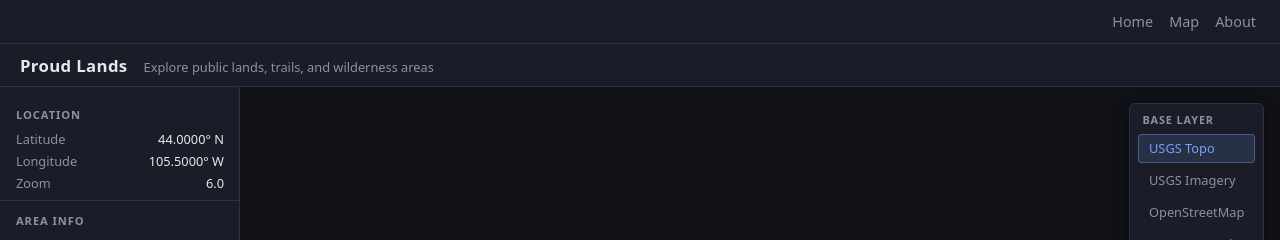
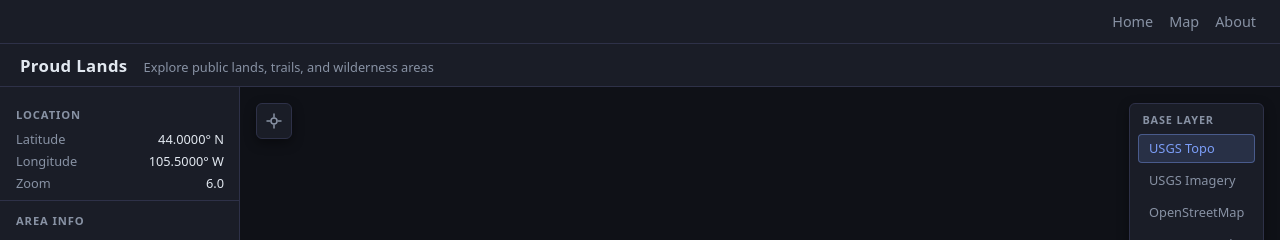
Before and after one commit to RyanGuthrie/proudlands, a SvelteKit app in the folder ui/: page /map in a window 1280 px wide. Shown: the top 240 px of the page. Built offline with nearby package versions, Linux system fonts and the light colour scheme; no server answers.

Commit message:
Add lat/long selector

```diff
--- a/ui/src/routes/map/+page.svelte
+++ b/ui/src/routes/map/+page.svelte
@@ -42,8 +42,46 @@
 	let centerLng = $state(-105.5);
 	let zoom = $state(6);
 
+	let gotoOpen = $state(false);
+	let inputLat = $state('');
+	let inputLng = $state('');
+	let gotoError = $state('');
+	let latInput: HTMLInputElement;
+
 	function fmt(val: number, decimals: number) {
 		return val.toFixed(decimals);
+	}
+
+	function toggleGoto() {
+		gotoOpen = !gotoOpen;
+		gotoError = '';
+		if (gotoOpen) {
+			// focus after transition starts
+			setTimeout(() => latInput?.focus(), 50);
+		}
+	}
+
+	function gotoCoords() {
+		const lat = parseFloat(inputLat);
+		const lng = parseFloat(inputLng);
+		if (isNaN(lat) || lat < -90 || lat > 90) {
+			gotoError = 'Latitude must be between -90 and 90';
+			return;
+		}
+		if (isNaN(lng) || lng < -180 || lng > 180) {
+			gotoError = 'Longitude must be between -180 and 180';
+			return;
+		}
+		gotoError = '';
+		gotoOpen = false;
+		inputLat = '';
+		inputLng = '';
+		map.flyTo({ center: [lng, lat], zoom: Math.max(zoom, 10), duration: 1200 });
+	}
+
+	function handleGotoKey(e: KeyboardEvent) {
+		if (e.key === 'Enter') gotoCoords();
+		if (e.key === 'Escape') { gotoOpen = false; gotoError = ''; }
 	}
 
 	function makeStyle(layerId: LayerId): StyleSpecification {
@@ -103,22 +141,6 @@
 
 	<!-- Body: sidebar + map -->
 	<div class="map-body">
-		<!-- Layer switcher: always visible, floating on map -->
-		<div class="layer-switcher">
-			<span class="layer-switcher-label">Base Layer</span>
-			<div class="layer-list">
-				{#each layers as layer}
-					<button
-						class="layer-btn"
-						class:active={activeLayerId === layer.id}
-						onclick={() => switchLayer(layer.id)}
-					>
-						{layer.label}
-					</button>
-				{/each}
-			</div>
-		</div>
-
 		<!-- Sidebar -->
 		<aside class="sidebar" class:collapsed={!sidebarOpen}>
 			<div class="sidebar-content">
@@ -175,8 +197,61 @@
 			</button>
 		</aside>
 
-		<!-- Map -->
-		<div bind:this={mapContainer} class="map-container"></div>
+		<!-- Map area: overlays are scoped here so they stay within the map -->
+		<div class="map-area">
+			<!-- Coordinate jump popout -->
+			<div class="goto-wrap" class:open={gotoOpen}>
+				<button class="goto-trigger" onclick={toggleGoto} aria-label="Go to coordinates" title="Go to coordinates">
+					<svg width="16" height="16" viewBox="0 0 16 16" fill="none" stroke="currentColor" stroke-width="1.5" stroke-linecap="round">
+						<circle cx="8" cy="8" r="3"/>
+						<line x1="8" y1="1" x2="8" y2="4"/>
+						<line x1="8" y1="12" x2="8" y2="15"/>
+						<line x1="1" y1="8" x2="4" y2="8"/>
+						<line x1="12" y1="8" x2="15" y2="8"/>
+					</svg>
+				</button>
+				<div class="goto-form">
+					<input
+						bind:this={latInput}
+						type="text"
+						inputmode="decimal"
+						placeholder="Latitude"
+						bind:value={inputLat}
+						onkeydown={handleGotoKey}
+					/>
+					<span class="goto-sep">,</span>
+					<input
+						type="text"
+						inputmode="decimal"
+						placeholder="Longitude"
+						bind:value={inputLng}
+						onkeydown={handleGotoKey}
+					/>
+					<button class="goto-go" onclick={gotoCoords}>Go</button>
+				</div>
+				{#if gotoError}
+					<div class="goto-error">{gotoError}</div>
+				{/if}
+			</div>
+
+			<!-- Layer switcher: always visible, floating on map -->
+			<div class="layer-switcher">
+				<span class="layer-switcher-label">Base Layer</span>
+				<div class="layer-list">
+					{#each layers as layer}
+						<button
+							class="layer-btn"
+							class:active={activeLayerId === layer.id}
+							onclick={() => switchLayer(layer.id)}
+						>
+							{layer.label}
+						</button>
+					{/each}
+				</div>
+			</div>
+
+			<div bind:this={mapContainer} class="map-container"></div>
+		</div>
 	</div>
 </div>
 
@@ -222,7 +297,13 @@
 		display: flex;
 		flex: 1;
 		overflow: hidden;
+	}
+
+	.map-area {
+		flex: 1;
 		position: relative;
+		min-width: 0;
+		overflow: hidden;
 	}
 
 	/* Sidebar */
@@ -377,7 +458,121 @@
 
 	/* Map */
 	.map-container {
-		flex: 1;
-		min-width: 0;
+		width: 100%;
+		height: 100%;
+	}
+
+	/* Coordinate jump popout */
+	.goto-wrap {
+		position: absolute;
+		top: 1rem;
+		left: 1rem;
+		z-index: 10;
+		display: flex;
+		flex-direction: column;
+		align-items: flex-start;
+		gap: 0.4rem;
+	}
+
+	.goto-trigger {
+		width: 36px;
+		height: 36px;
+		border-radius: 6px;
+		background: var(--surface);
+		border: 1px solid var(--border);
+		color: var(--text-muted);
+		cursor: pointer;
+		display: flex;
+		align-items: center;
+		justify-content: center;
+		box-shadow: 0 4px 12px rgba(0, 0, 0, 0.4);
+		transition: color 0.15s, background 0.15s;
+		flex-shrink: 0;
+	}
+
+	.goto-trigger:hover,
+	.goto-wrap.open .goto-trigger {
+		color: var(--accent);
+		background: color-mix(in srgb, var(--accent) 10%, var(--surface));
+		border-color: color-mix(in srgb, var(--accent) 40%, transparent);
+	}
+
+	.goto-form {
+		display: flex;
+		align-items: center;
+		gap: 0.35rem;
+		background: var(--surface);
+		border: 1px solid var(--border);
+		border-radius: 6px;
+		padding: 0.4rem 0.5rem;
+		box-shadow: 0 4px 12px rgba(0, 0, 0, 0.4);
+		max-width: 0;
+		overflow: hidden;
+		opacity: 0;
+		transition: max-width 0.25s ease, opacity 0.2s ease, padding 0.25s ease;
+		padding-left: 0;
+		padding-right: 0;
+		white-space: nowrap;
+	}
+
+	.goto-wrap.open .goto-form {
+		max-width: 340px;
+		opacity: 1;
+		padding: 0.4rem 0.5rem;
+	}
+
+	.goto-form input {
+		background: var(--bg);
+		border: 1px solid var(--border);
+		border-radius: 4px;
+		color: var(--text);
+		font-family: inherit;
+		font-size: 0.82rem;
+		padding: 0.3rem 0.5rem;
+		width: 120px;
+		outline: none;
+		transition: border-color 0.15s;
+	}
+
+	.goto-form input:focus {
+		border-color: var(--accent);
+	}
+
+	.goto-form input::placeholder {
+		color: var(--text-muted);
+	}
+
+	.goto-sep {
+		color: var(--text-muted);
+		font-size: 0.9rem;
+		flex-shrink: 0;
+	}
+
+	.goto-go {
+		background: var(--accent);
+		border: none;
+		border-radius: 4px;
+		color: #0f1117;
+		cursor: pointer;
+		font-family: inherit;
+		font-size: 0.8rem;
+		font-weight: 600;
+		padding: 0.3rem 0.7rem;
+		flex-shrink: 0;
+		transition: background 0.15s;
+	}
+
+	.goto-go:hover {
+		background: var(--accent-hover);
+	}
+
+	.goto-error {
+		background: color-mix(in srgb, #e05c5c 12%, var(--surface));
+		border: 1px solid color-mix(in srgb, #e05c5c 40%, transparent);
+		border-radius: 4px;
+		color: #f08080;
+		font-size: 0.75rem;
+		padding: 0.3rem 0.6rem;
+		white-space: nowrap;
 	}
 </style>
```
